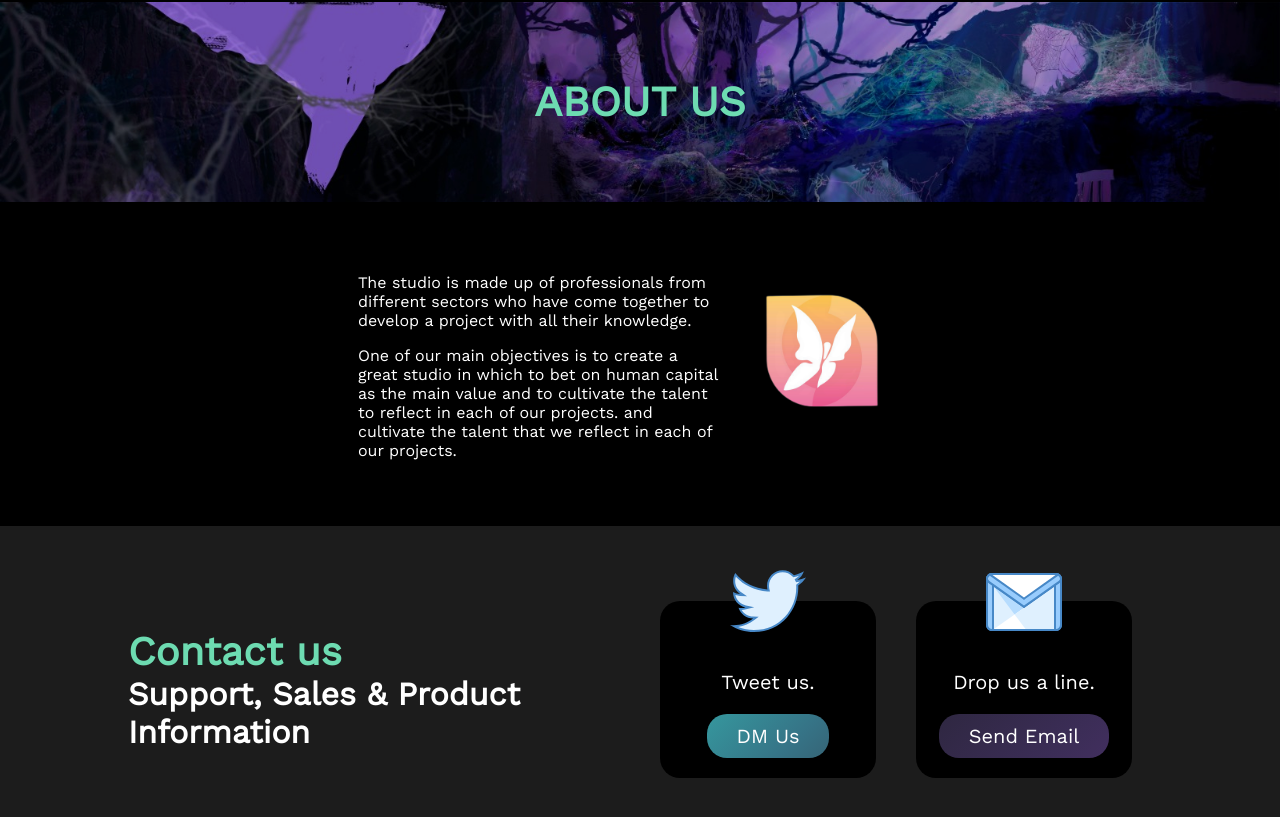
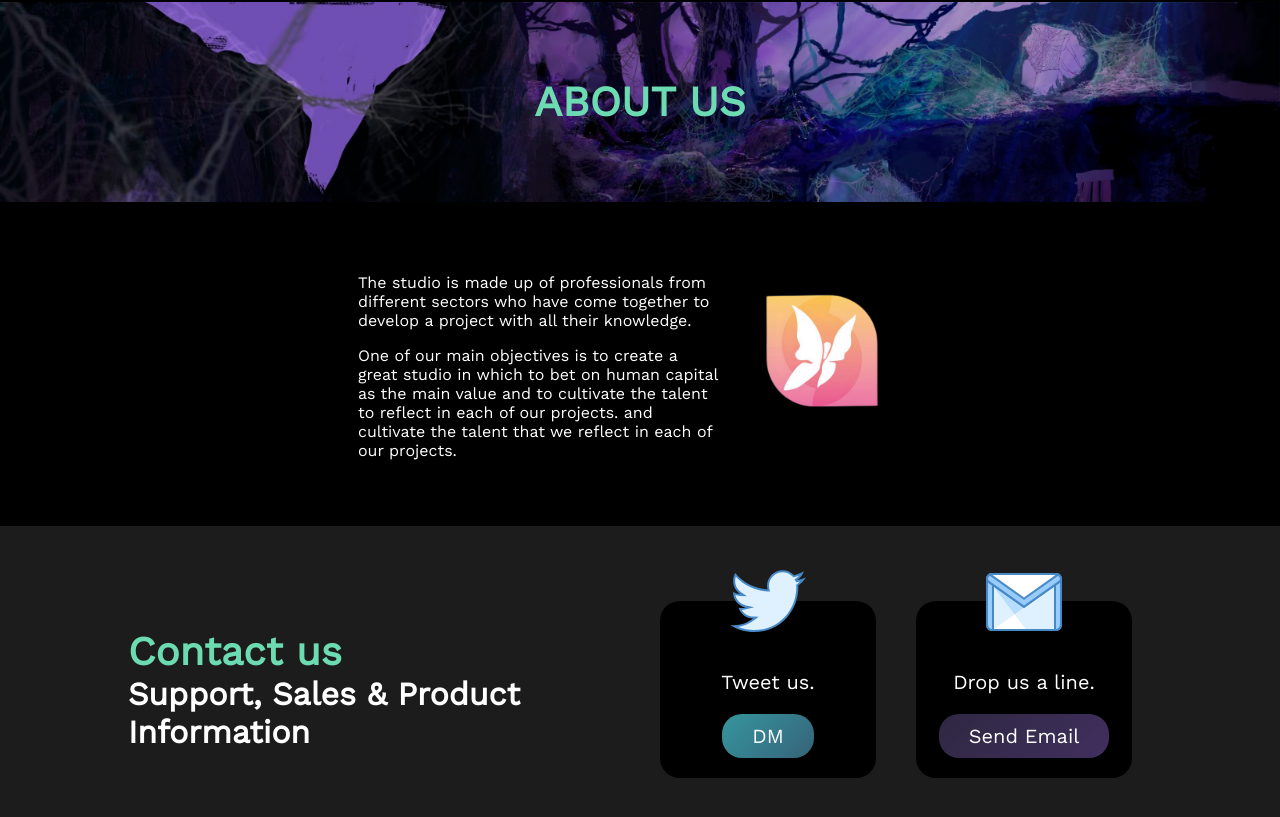
Before and after one commit to rtolem00/flyleaf-studios, a Vue app: page /landing in a window 1280 px wide. Shown: the part 4562-5379 px from the top of the page. Built offline with nearby package versions, Linux system fonts and the light colour scheme.

Commit message:
Update Twitter.vue

```diff
--- a/src/components/modules/landing/contact-us/Twitter.vue
+++ b/src/components/modules/landing/contact-us/Twitter.vue
@@ -9,7 +9,7 @@
       </div>
       <div class="redirection">
         <span>Tweet us.</span>
-        <a href="https://twitter.com/FlyleafStudios" target="_blank">DM Us</a>
+        <a href="https://twitter.com/FlyleafStudios" target="_blank">DM</a>
       </div>
     </Box>
   </div>
```
